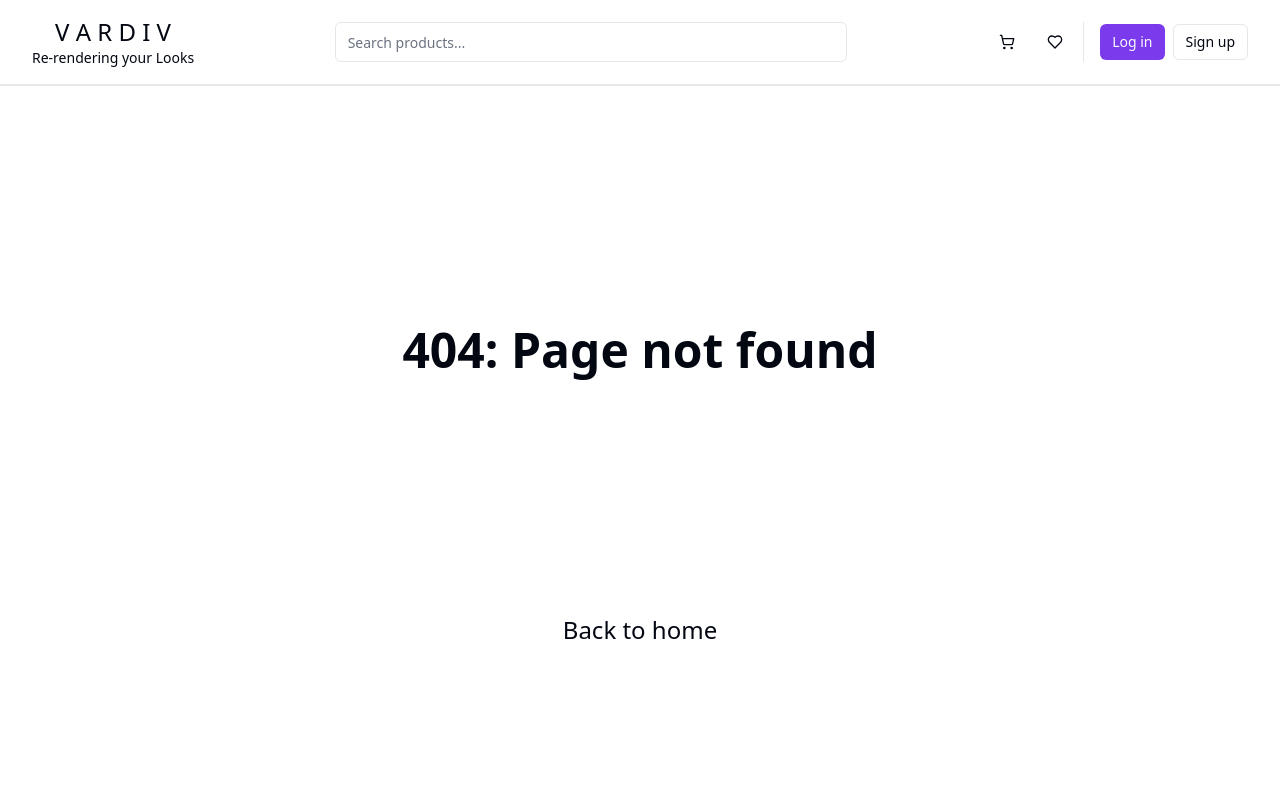
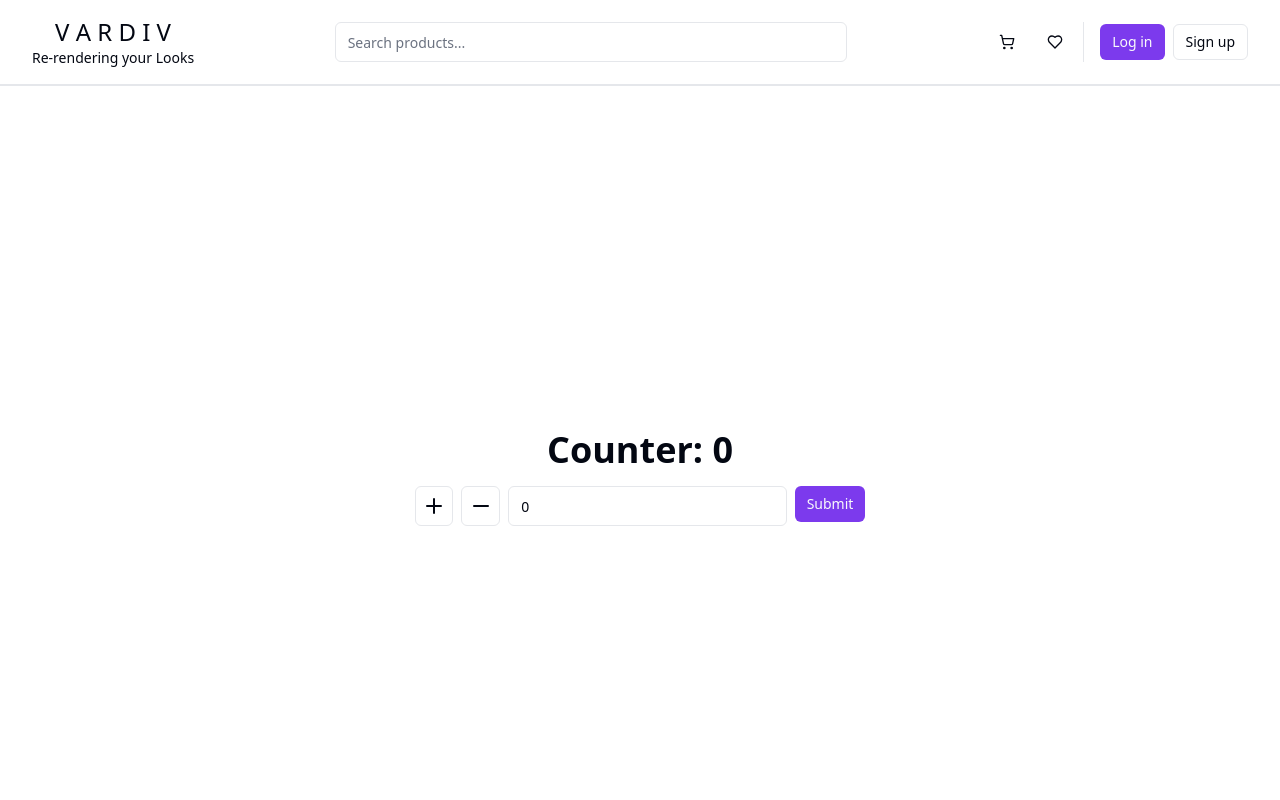
Before and after one commit to fardiansyah1808/react-redux-course, a React (Vite) app: page /counter in a window 1280 px wide. Before the commit this address had no page. Shown: the top 800 px of the page. Built offline with nearby package versions, Linux system fonts and the light colour scheme.

Commit message:
feat: redux counter

```diff
--- a/db/data.json
+++ b/db/data.json
@@ -23,6 +23,13 @@
       "image": "https://static-id.zacdn.com/p/linea-7547-3382944-1.jpg",
       "price": 2999000,
       "stock": 7
+    },
+    {
+      "id": "da0be975-f46b-422d-8e71-7603815c2d1a",
+      "productName": "samsung",
+      "image": "https://placehold.jp/396x594.png",
+      "price": 10000000,
+      "stock": 2
     }
   ]
 }
--- a/src/App.jsx
+++ b/src/App.jsx
@@ -10,6 +10,7 @@ import ProductDetailPage from "./pages/ProductDetailPage";
 import ProductManagementPage from "./pages/admin/ProductManagementPage";
 import CreateProductPage from "./pages/admin/CreateProductPage";
 import EditProductPage from "./pages/admin/EditProductPage";
+import Counter from "./pages/Counter";
 
 function App() {
   const location = useLocation();
@@ -23,6 +24,7 @@ function App() {
           <Route path="/cart" Component={CartPage} />
           <Route path="/wishlist" Component={WishlistPage} />
           <Route path="/carttt" element={<Navigate to="/cart" replace />} />
+          <Route path="/counter" Component={Counter} />
           <Route path="/product/:id" Component={ProductDetailPage} />
           <Route path="/admin">
             <Route path="products" Component={ProductManagementPage} />
--- a/src/components/Main.jsx
+++ b/src/components/Main.jsx
@@ -2,11 +2,15 @@ import { axiosInstance } from "@/lib/axios";
 import ProductCard from "./ProductCard";
 import { useEffect, useState } from "react";
 import { Progress } from "./ui/progress";
+import { useSelector } from "react-redux";
 
 export default function Main() {
   const [isLoading, setIsLoading] = useState(false);
   const [productsRaw, setProductsRaw] = useState([]);
   const [progress, setProgress] = useState(12);
+
+  const userSelector = useSelector((state) => state.user);
+  const counterSelector = useSelector((state) => state.counter);
 
   const fetchProducts = async () => {
     try {
@@ -44,9 +48,15 @@ export default function Main() {
           <Progress value={progress} />
         </div>
       ) : (
-        <div className="grid gap-4 sm:grid-cols-1 md:grid-cols-2 lg:grid-cols-4">
-          {products}
-        </div>
+        <>
+          <div className="flex items-center justify-center">
+            <p>{userSelector.username}</p>
+            <p>{counterSelector}</p>
+          </div>
+          <div className="grid gap-4 sm:grid-cols-1 md:grid-cols-2 lg:grid-cols-4">
+            {products}
+          </div>
+        </>
       )}
     </>
   );
--- /dev/null
+++ b/src/pages/Counter.jsx
@@ -0,0 +1,57 @@
+import { Button } from "@/components/ui/button";
+import { MinusIcon, PlusIcon } from "lucide-react";
+import { Input } from "@/components/ui/input";
+import { useState } from "react";
+import { useDispatch, useSelector } from "react-redux";
+
+export default function Counter() {
+  const [count, setCount] = useState(0);
+  const counterSelector = useSelector((state) => state.counter);
+
+  const dispatch = useDispatch();
+
+  const handleIncrement = () => {
+    dispatch({ type: "INCREMENT" });
+  };
+
+  const handleDecrement = () => {
+    dispatch({ type: "DECREMENT" });
+  };
+
+  const handleSetCount = () => {
+    dispatch({ type: "SET", payload: parseInt(count) });
+    setCount(0);
+  };
+
+  return (
+    <main className="min-h-[90vh] max-w-screen-xl mx-auto px-4 my-8 flex flex-col items-center justify-center gap-4">
+      <h1 className="text-4xl font-bold">Counter: {counterSelector}</h1>
+      <div className="flex gap-2">
+        <Button
+          size="icon"
+          variant="outline"
+          className="w-16"
+          onClick={handleIncrement}
+        >
+          <PlusIcon />
+        </Button>
+        <Button
+          size="icon"
+          variant="outline"
+          className="w-16"
+          onClick={handleDecrement}
+        >
+          <MinusIcon />
+        </Button>
+        <Input
+          type="number"
+          value={count}
+          onChange={(e) => setCount(e.target.value)}
+        />
+        <Button size="sm" onClick={handleSetCount}>
+          Submit
+        </Button>
+      </div>
+    </main>
+  );
+}
--- /dev/null
+++ b/src/store/counter.js
@@ -0,0 +1,14 @@
+const initialState = 0;
+
+export const counterReducer = (state = initialState, action) => {
+  switch (action.type) {
+    case "INCREMENT":
+      return state + 1;
+    case "DECREMENT":
+      return state - 1;
+    case "SET":
+      return action.payload;
+    default:
+      return state;
+  }
+};
--- a/src/store/store.js
+++ b/src/store/store.js
@@ -1,6 +1,8 @@
 import { combineReducers } from "redux";
 import { userReducer } from "./user";
+import { counterReducer } from "./counter";
 
 export const store = combineReducers({
   user: userReducer,
+  counter: counterReducer,
 });
--- a/src/store/user.js
+++ b/src/store/user.js
@@ -1,7 +1,8 @@
 const initialState = {
-  username: "",
-  email: "",
-  role: "",
+  id: 1,
+  username: "fardi",
+  email: "fardi@gmail.com",
+  role: "admin",
 };
 
 export const userReducer = (state = initialState, action) => {
```
